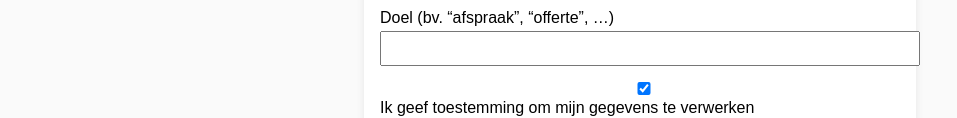
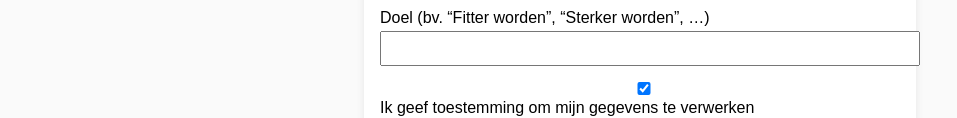
Before and after one commit to Cjk7Vini/DynamicCRM, a website: page public/form.html in a window 1280 px wide. Shown: the part 399-517 px from the top of the page, without its empty margins (0-957 px from the left). Drawn offline with Linux system fonts and the light colour scheme.

Commit message:
Update form.html

```diff
--- a/public/form.html
+++ b/public/form.html
@@ -42,7 +42,7 @@
       </select>
     </label>
 
-    <label>Doel (bv. “afspraak”, “offerte”, …)
+    <label>Doel (bv. “Fitter worden”, “Sterker worden”, …)
       <input type="text" name="doel" />
     </label>
 
```
